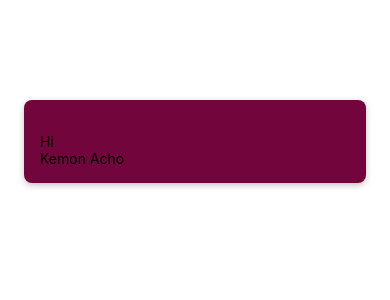
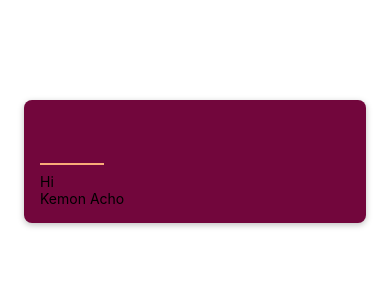
Before and after one commit to shadreza/React-Native-CLI, a React Native app: screen / in a window 390 px wide. Shown: the top 300 px of the page. Built offline with nearby package versions, Linux system fonts and the light colour scheme.

Commit message:
The inputText number is set to only 2 digits and styled

```diff
--- a/screens/StartGameScreen.js
+++ b/screens/StartGameScreen.js
@@ -6,7 +6,7 @@
 const StartGameScreen = () => {
   return (
     <View style={styles.inputContainer}>
-      <TextInput />
+      <TextInput style={styles.numberInput} maxLength={2} />
       <PrimaryButton>Hi</PrimaryButton>
       <PrimaryButton>Kemon Acho</PrimaryButton>
     </View>
@@ -33,4 +33,14 @@
     shadowRadius: 6,
     shadowOpacity: 0.25,
   },
+  numberInput: {
+    fontSize: 32,
+    borderBottomColor: '#FAAB78',
+    borderBottomWidth: 2,
+    width: 64,
+    textAlign: 'center',
+    color: '#FAAB78',
+    marginVertical: 8,
+    fontWeight: 'bold',
+  },
 });
```
